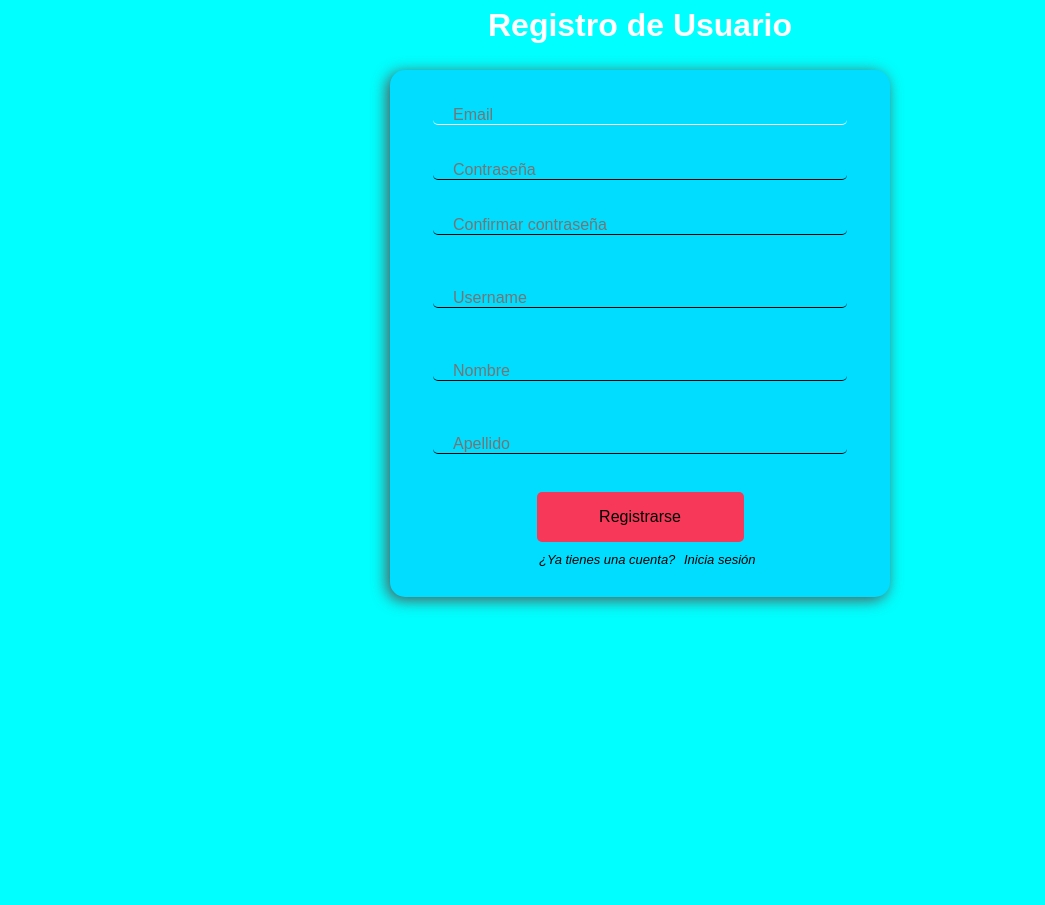
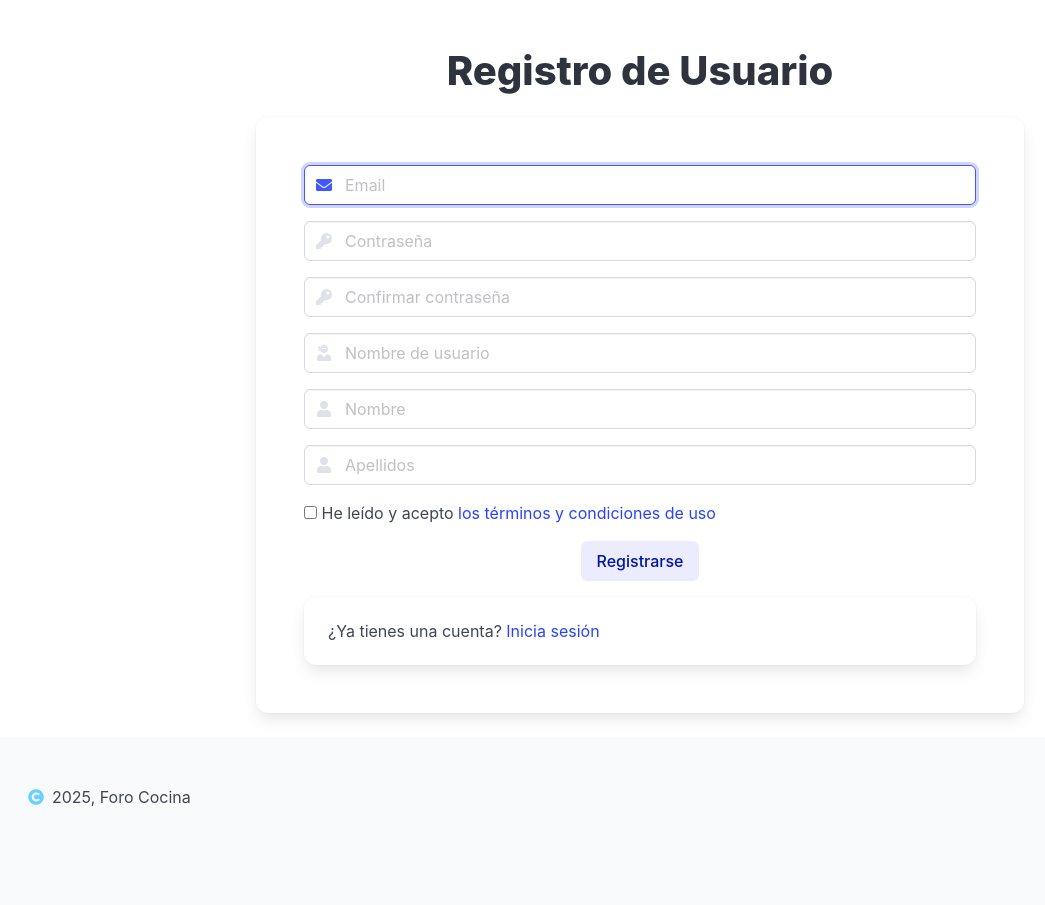
Before and after one commit to MMAndresC/PHP-AA2, a PHP site: page /forum/view/login.php?mode=register in a window 1280 px wide. Shown: the whole page, without its empty margins (0-1045 px from the left). Before the commit the page ends 611 px from the top, so only its background shows below. Run offline with PHP 8.4, Linux system fonts and the light colour scheme.

Commit message:
:lipstick: login view

```diff
--- a/controller/AuthController.php
+++ b/controller/AuthController.php
@@ -1,11 +1,12 @@
 <?php
-
-session_start();
 
 require_once __DIR__ . "/../model/AuthModel.php";
 require_once __DIR__ . "/../util/validation.php";
 require_once __DIR__ . "/../util/extract_params.php";
 
+if (session_status() === PHP_SESSION_NONE) {
+    session_start();
+}
 
 function existErrors($errors, $old_data, $mode): void
 {
--- a/css/index.css
+++ b/css/index.css
@@ -1,2 +1,3 @@
 @import "https://cdn.jsdelivr.net/npm/bulma@1.0.2/css/bulma.min.css";
+@import "https://cdnjs.cloudflare.com/ajax/libs/font-awesome/5.15.4/css/all.min.css";
 @import "styles.css";
--- a/css/styles.css
+++ b/css/styles.css
@@ -24,3 +24,8 @@
 .textarea-min-height {
     min-height: 15em !important;
 }
+
+.form-width {
+    width: 60% !important;
+    margin-left: 20% !important;
+}
--- a/util/extract_params.php
+++ b/util/extract_params.php
@@ -10,6 +10,7 @@
         $params["username"] = trim($_POST['username'] ?? '');
         $params["name"] = trim($_POST['name'] ?? '');
         $params["surname"] = trim($_POST['surname'] ?? '');
+        $params["use-terms"] = $_POST['use-terms'] ?? false;
     }
     return $params;
 }
--- a/util/validation.php
+++ b/util/validation.php
@@ -36,6 +36,9 @@
 
         if (strlen($params['username']) < $MIN_LEN)
             $errors['username'] = "El nombre de usuario debe tener al menos 3 caracteres";
+
+        if(!$params['use-terms'])
+            $errors['use-terms'] = "Tienes que aceptar los condiciones de uso para el registro";
     }
     return $errors;
 }
--- a/view/login.php
+++ b/view/login.php
@@ -23,100 +23,197 @@ $isRegister = ($mode === 'register');
     <meta charset="UTF-8">
     <meta name="viewport" content="width=device-width, initial-scale=1">
     <title>Forum</title>
-    <link rel="stylesheet" href="../css/style.css">
+    <link rel="stylesheet" href="../css/index.css">
     <link rel="icon" href="../assets/images/logo/favicon.png" type="image/x-icon"/>
+    <link rel="stylesheet" href="https://cdnjs.cloudflare.com/ajax/libs/font-awesome/5.15.4/css/all.min.css">
 </head>
 
 <body>
+
 <header>
-    <h1><?= $isRegister ? 'Registro de Usuario' : 'Inicio de Sesión' ?></h1>
+    <h2 class="title is-2 has-text-centered mt-6 mb-4"><?= $isRegister ? 'Registro de Usuario' : 'Inicio de Sesión' ?></h2>
 </header>
-    <h3><?= $message ?></h3>
-    <section id="form">
-        <div id="container-form">
-            <form action="../controller/AuthController.php" method="post">
+    <h3 class="title is-3 has-text-centered"><?= $message ?></h3>
+    <section class="box form-width p-6">
+        <form class="mb-4" action="../controller/AuthController.php" method="post">
             <!-- Campo mode para diferenciar registro de login en el controlador -->
             <input type="hidden" name="mode" value="<?= $mode ?>">
             <!-- Campo Email-->
-                <div class="div-input">
-                    <label class="label-user-form" for="email">Email</label>
-                    <input type="text" class="user-form" name="email" id="email" placeholder="Email"
+            <div class="field mb-4">
+                <p class="control has-icons-left has-icons-right">
+                    <input class="input" type="email" placeholder="Email" name="email" id="email"
                            value="<?= htmlspecialchars($old_data['email'] ?? '') ?>"
                            autofocus="<?= isset($errors['email']) ? 'autofocus' : '' ?>"
                     >
-                    <span style="color:red;"><?= $errors['email'] ?? '' ?></span>
+                    <span class="icon is-small is-left">
+                        <i class="fas fa-envelope"></i>
+                    </span>
+                    <?php if (isset($errors['email']) && $mode == 'register'){ ?>
+                    <span class="icon is-small is-right">
+                        <i class="fas fa-exclamation-triangle"></i>
+                    </span>
+                    <?php } ?>
+                </p>
+                <?php if (isset($errors['email'])){ ?>
+                    <p class="help is-danger"><?= $errors['email'] ?></p>
+                <?php } ?>
             </div>
-
             <!-- Campo password  -->
-                <div class="div-input">
-                    <label class="label-user-form" for="password">Contraseña</label>
-                    <input type="password" class="user-form" name="password" id="password" placeholder="Contraseña">
-                    <span style="color:red;"><?= $errors['password'] ?? '' ?></span>
+            <div class="field mb-4">
+                <p class="control has-icons-left has-icons-right">
+                    <input class="input" type="password" placeholder="Contraseña" name="password" id="password"
+                           autofocus="<?= isset($errors['password']) && $mode == 'register' ? 'autofocus' : '' ?>"
+                    >
+                    <span class="icon is-small is-left">
+                        <i class="fas fa-key"></i>
+                    </span>
+                    <?php if (isset($errors['password']) && $mode == 'register'){ ?>
+                        <span class="icon is-small is-right">
+                            <i class="fas fa-exclamation-triangle"></i>
+                        </span>
+                    <?php } ?>
+                </p>
+                <?php if (isset($errors['password'])){ ?>
+                    <p class="help is-danger"><?= $errors['password'] ?></p>
+                <?php } ?>
             </div>
 
             <!-- Todos los campos extras que tiene el registro-->
             <?php if ($isRegister){ ?>
                 <!-- Campo confirm password para el registro -->
-                    <div class="div-input">
-                        <label class="label-user-form" for="confirm_password">Confirmar Contraseña:</label>
-                        <input type="password" class="user-form" name="confirm_password" id="confirm_password" placeholder="Confirmar contraseña">
-                        <span style="color:red;"><?= $errors['confirm_password'] ?? '' ?></span>
-                        <br>
+                <div class="field mb-4">
+                    <p class="control has-icons-left has-icons-right">
+                        <input class="input" type="password" placeholder="Confirmar contraseña"
+                               name="confirm_password" id="confirm_password"
+                               autofocus="<?= isset($errors['confirm_password']) ? 'autofocus' : '' ?>"
+                        >
+                        <span class="icon is-small is-left">
+                            <i class="fas fa-key"></i>
+                        </span>
+                        <?php if (isset($errors['confirm_password'])){ ?>
+                            <span class="icon is-small is-right">
+                                <i class="fas fa-exclamation-triangle"></i>
+                            </span>
+                        <?php } ?>
+                    </p>
+                    <?php if (isset($errors['confirm_password'])){ ?>
+                        <p class="help is-danger"><?= $errors['confirm_password'] ?></p>
+                    <?php } ?>
                 </div>
 
                 <!-- Campo username para el registro -->
-                    <div class="div-input">
-                        <label class="label-user-form" for="username">Nombre en el foro:</label>
-                        <input type="text" class="user-form" name="username" id="username" placeholder="Username"
+                <div class="field mb-4">
+                    <p class="control has-icons-left has-icons-right">
+                        <input class="input" type="text" placeholder="Nombre de usuario"
+                               name="username" id="username"
                                value="<?= htmlspecialchars($old_data['username'] ?? '') ?>"
                                autofocus="<?= isset($errors['username']) ? 'autofocus' : '' ?>"
                         >
-                        <span style="color:red;"><?= $errors['username'] ?? '' ?></span>
-                        <br>
+                        <span class="icon is-small is-left">
+                        <i class="fas fa-user-ninja"></i>
+                    </span>
+                        <?php if (isset($errors['username'])){ ?>
+                            <span class="icon is-small is-right">
+                                <i class="fas fa-exclamation-triangle"></i>
+                            </span>
+                        <?php } ?>
+                    </p>
+                    <?php if (isset($errors['username'])){ ?>
+                        <p class="help is-danger"><?= $errors['username'] ?></p>
+                    <?php } ?>
                 </div>
 
                 <!-- Campo name para el registro -->
-                    <div class="div-input">
-                        <label class="label-user-form" for="name">Nombre:</label>
-                        <input type="text" class="user-form" name="name" id="name" placeholder="Nombre"
+                <div class="field mb-4">
+                    <p class="control has-icons-left has-icons-right">
+                        <input class="input" type="text" placeholder="Nombre"
+                               name="name" id="name"
                                value="<?= htmlspecialchars($old_data['name'] ?? '') ?>"
                                autofocus="<?= isset($errors['name']) ? 'autofocus' : '' ?>"
                         >
-                        <span style="color:red;"><?= $errors['name'] ?? '' ?></span>
-                        <br>
+                        <span class="icon is-small is-left">
+                        <i class="fas fa-user"></i>
+                    </span>
+                        <?php if (isset($errors['name'])){ ?>
+                            <span class="icon is-small is-right">
+                                <i class="fas fa-exclamation-triangle"></i>
+                            </span>
+                        <?php } ?>
+                    </p>
+                    <?php if (isset($errors['name'])){ ?>
+                        <p class="help is-danger"><?= $errors['name'] ?></p>
+                    <?php } ?>
                 </div>
 
                 <!-- Campo surname para el registro -->
-                    <div class="div-input">
-                        <label class="label-user-form" for="surname">Apellido:</label>
-                        <input type="text" class="user-form" name="surname" id="surname" placeholder="Apellido"
+                <div class="field mb-4">
+                    <p class="control has-icons-left has-icons-right">
+                        <input class="input" type="text" placeholder="Apellidos"
+                               name="surname" id="surname"
                                value="<?= htmlspecialchars($old_data['surname'] ?? '') ?>"
                                autofocus="<?= isset($errors['surname']) ? 'autofocus' : '' ?>"
                         >
-                        <span style="color:red;"><?= $errors['surname'] ?? '' ?></span>
-                        <br>
+                        <span class="icon is-small is-left">
+                        <i class="fas fa-user"></i>
+                    </span>
+                        <?php if (isset($errors['surname'])){ ?>
+                            <span class="icon is-small is-right">
+                                <i class="fas fa-exclamation-triangle"></i>
+                            </span>
+                        <?php } ?>
+                    </p>
+                    <?php if (isset($errors['surname'])){ ?>
+                        <p class="help is-danger"><?= $errors['surname'] ?></p>
+                    <?php } ?>
                 </div>
 
-                <?php }; ?>
+                <!-- Checkbox con condiciones de uso -->
+                <div class="field mb-4">
+                    <div class="control">
+                        <label class="checkbox">
+                            <input type="checkbox" name="use-terms" id="use-terms">
+                            He leído y acepto <a>los términos y condiciones de uso</a>
+                        </label>
+                    </div>
+                    <?php if (isset($errors['use-terms'])){ ?>
+                        <p class="help is-danger"><?= $errors['use-terms'] ?></p>
+                    <?php } ?>
+                </div>
+            <?php } ?>
 
-                <!-- Botón submit del formulario-->
-                <input type="submit" name="login" value="<?= $isRegister ? 'Registrarse' : 'Iniciar Sesión' ?>">
+            <!-- Botones del formulario -->
+            <div class="field is-grouped is-justify-content-center">
+                <div class="control">
+                    <button type="submit" class="button is-link is-light" name="<?= $mode ?>" value="<?= $mode ?>">
+                        <?= $isRegister ? 'Registrarse' : 'Iniciar Sesión' ?>
+                    </button>
+                </div>
+            </div>
+        </form>
+
+        <div class="card mt-3">
+            <div class="card-content">
+                <div class="content">
                     <?php if (!$isRegister){ ?>
-                     <p class="p-registrar-login">
+                        <p class="subtitle is-6">
                             Has olvidado tu contraseña? Recuperar contraseña
                             <a class="log-reg" href="reset_password.php">
                                 aquí
                             </a>
                         </p>
-                <?php }; ?>
-                <p class="p-registrar-login">
+                    <?php } ?>
+                    <p class="subtitle is-6">
                         <?= $isRegister ? '¿Ya tienes una cuenta?' : '¿No tienes cuenta?' ?>
                         <a class="log-reg" href="?mode=<?= $isRegister ? 'login' : 'register' ?>">
                             <?= $isRegister ? 'Inicia sesión' : 'Regístrate' ?>
                         </a>
                     </p>
-            </form>
+                </div>
+            </div>
         </div>
     </section>
+
+    <!-- Footer -->
+    <?php require_once __DIR__ . "/../components/footer.php"?>
 </body>
 </html>
--- a/view/sub_thread.php
+++ b/view/sub_thread.php
@@ -54,6 +54,7 @@ unset($_SESSION['errors'],$_SESSION['result-sub-thread'], $_SESSION['critical_er
     <title>Foro</title>
     <link rel="stylesheet" href="../css/index.css">
     <link rel="icon" href="../assets/images/logo/favicon.png" type="image/x-icon"/>
+    <link rel="stylesheet" href="https://cdnjs.cloudflare.com/ajax/libs/font-awesome/5.15.4/css/all.min.css">
 </head>
 
 <body>
@@ -177,8 +178,7 @@ unset($_SESSION['errors'],$_SESSION['result-sub-thread'], $_SESSION['critical_er
                         </div>
                         <?php if(isset($user) &&
                             (($user['email'] === $sub_thread['author'] && $thread_data['status'] != 'closed')||
-                                strtolower($user['role']) === 'moderator' ||
-                                strtolower($user['role']) === 'admin')){
+                                strtolower($user['role']) !== 'user')){
                             ?>
                             <div class="media-right">
                                 <div class="tags has-addons">
--- a/view/thread.php
+++ b/view/thread.php
@@ -235,7 +235,7 @@ unset($_SESSION['errors'], $_SESSION['error_critical'], $_SESSION['result-thread
                                 <p class="help is-danger"><?= $errors['edition'] ?></p>
                             <?php } ?>
 
-                            <div class="is-display-flex is-justify-content-space-around">
+                            <div class="is-display-flex is-justify-content-center">
                                 <button id="btn-edit-<?= $thread['id'] ?>"
                                         class="button tag is-small is-primary is-light"
                                         name="action-thread" value="edit-thread" >Guardar cambios
```
Also changed, not shown: view/user_panel.php (+32 -34 lines). Lines whose indentation alone changed are shown as unchanged.
